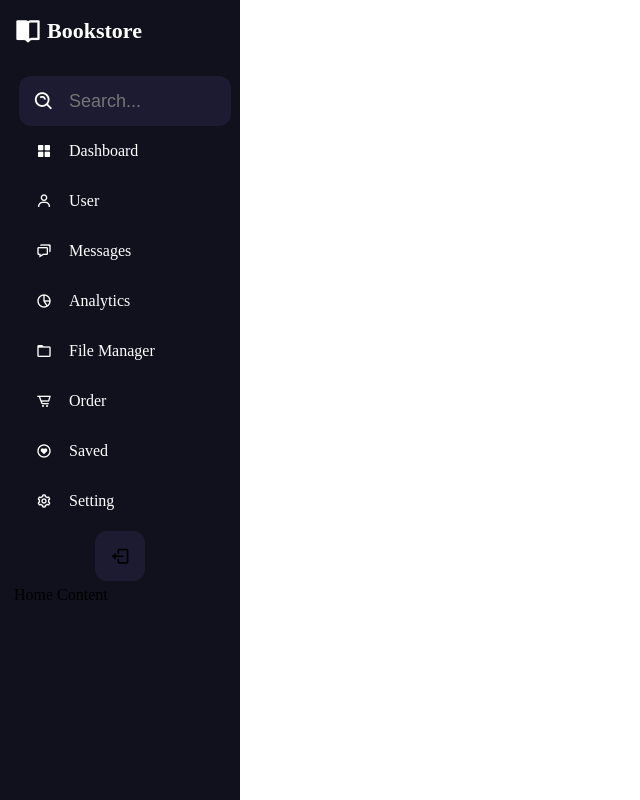
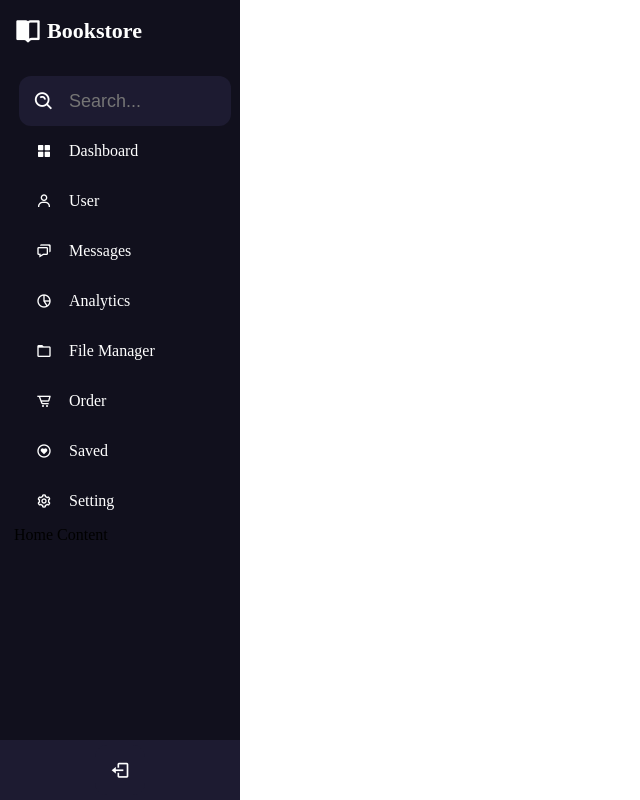
Before and after one commit to Thrdj/w, a PHP site: the page made by sidebar copy/sidebar.Html in a window 1280 px wide. Shown: the whole page, without its empty margins (0-640 px from the left). Run offline with PHP 8.4, Linux system fonts and the light colour scheme.

Commit message:
เหลือ footer

```diff
--- a/sidebar copy/sidebar.Html
+++ b/sidebar copy/sidebar.Html
@@ -21,13 +21,13 @@
                 <div class="logo_name">Bookstore</div>
                 </div>
         <ul class="nav_list">
-
+            <!--Search-->
             <li>
                 <i class='bx bx-search-alt'></i>
                 <input type="text" placeholder="Search...">
                 <span class="tooltip">Search</span>
             </li>
-
+            <!--Dashboard-->
             <li>
                 <a href="#">
                 <i class='bx bxs-grid-alt'></i>
@@ -35,7 +35,7 @@
                 </a>
                 <span class="tooltip">Dashboard</span>
             </li>
-
+            <!--Category-->
             <!--li>
                 <div class="">
                     <a href="#">
@@ -55,7 +55,7 @@
             </ul>
 
             </li-->
-
+            <!--User-->
             <li>
                 <a href="#">
                 <i class='bx bx-user' ></i>
@@ -63,7 +63,7 @@
                 </a>
                 <span class="tooltip">User</span>
             </li>
-
+            <!--Messages-->
             <li>
                 <a href="#">
                 <i class='bx bx-chat'></i>
@@ -71,7 +71,7 @@
                 </a>
                 <span class="tooltip">Messages</span>
             </li>
-
+            <!--Analytics-->
             <li>
                 <a href="#">
                 <i class='bx bx-pie-chart-alt-2' ></i>
@@ -79,7 +79,7 @@
                 </a>
                 <span class="tooltip">Analytics</span>
             </li>
-
+            <!--File Manager-->
             <li>
                 <a href="#">
                 <i class='bx bx-folder'></i>
@@ -87,7 +87,7 @@
                 </a>
                 <span class="tooltip">File Manager</span>
             </li>
-
+            <!--Order-->
             <li>
                 <a href="#">
                 <i class='bx bx-cart-alt'></i>
@@ -95,7 +95,7 @@
                 </a>
                 <span class="tooltip">Order</span>
             </li>
-
+            <!--Saved-->
             <li>
                 <a href="#">
                 <i class='bx bx-heart-circle'></i>
@@ -103,7 +103,7 @@
                 </a>
                 <span class="tooltip">Saved</span>
             </li>
-
+            <!--Setting-->
             <li>
                 <a href="#">
                 <i class='bx bx-cog'></i>
@@ -112,22 +112,25 @@
                 <span class="tooltip">Setting</span>
             </li>
         </ul>
+            <!--Profile-->
             <div class="profile_content">
                 <div class="profile">
                     <div class="profile_details">
                         <!--<img src="" alt="">-->
                         <div class="name_job">
-                            <div class="name">K</div>
-                            <div class="job">web</div>
+                            <div class="name">KN RR</div>
+                            <div class="job">Web d</div>
                         </div>
                     </div>
+                    <!--Log out-->
                     <i class='bx bx-log-out' id="log_out"></i>
                     </div>
                 </div>
-        </div>    <div class="home_content">
+            <!--Content-->
+            <div class="home_content">
             <div class="text">Home Content</div>
         </div>
-    <!--Add Javascript-->
+        <!--Add Javascript-->
         <script>
             let btn = document.querySelector("#btn");
             let sidebar = document.querySelector(".sidebar");
@@ -139,7 +142,6 @@
             Search.onclick = function() {
             sidebar.classList.toggle("active");
         }
-
         </script>
     </Body>
 </html>
--- a/sidebar copy/stylebars.css
+++ b/sidebar copy/stylebars.css
@@ -145,6 +145,7 @@ body{
     text-decoration: none;
     border-radius: 12px;
     white-space: nowrap;
+    transition: all 0.4s ease;
 }
 
 .sidebar ul li a:hover{
@@ -157,6 +158,7 @@ body{
     min-width: 50px;
     border-radius: 12px;
     line-height: 50px;
+    text-align: center;
 }
 
 /*ปรับ icon*/
@@ -174,14 +176,19 @@ body{
 }
 
 /*profile*/
+.sidebar .profile_content{
+    position: absolute;
+    color: #fff;
+    bottom: 0;
+    left: 0;
+    width: 100%;
+}
+
+/*bg profile*/
 .sidebar .profile_content .profile{
     position: relative;
     padding: 10px 6px;
     height: 60px;
-    background: none;
-}
-
-.sidebar.active .profile_content .profile{
     background: #1d1b31;
 }
 
@@ -193,10 +200,12 @@ body{
     white-space: nowrap;
 }
 
+
 .sidebar.active .profile .profile_details{
     opacity: 1;
     pointer-events: auto;
 }
+
 
 .profile .profile_details img{
     height: 45px;
@@ -227,5 +236,6 @@ body{
     font-size: 20px;
     border-radius: 12px;
     text-align: center;
+    transition: all 0.4s ease;
     background: #1d1b31;
 }
```
